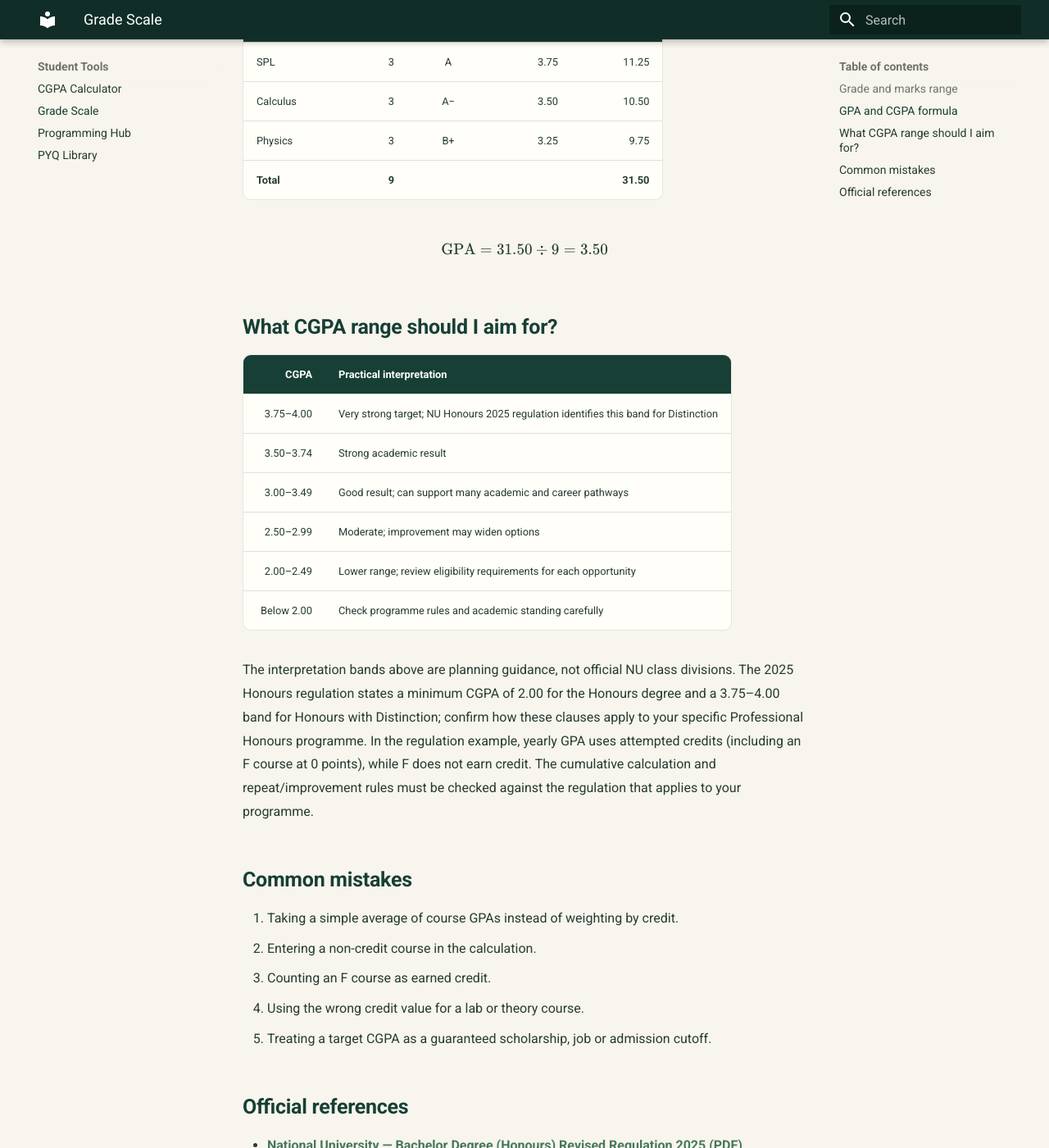
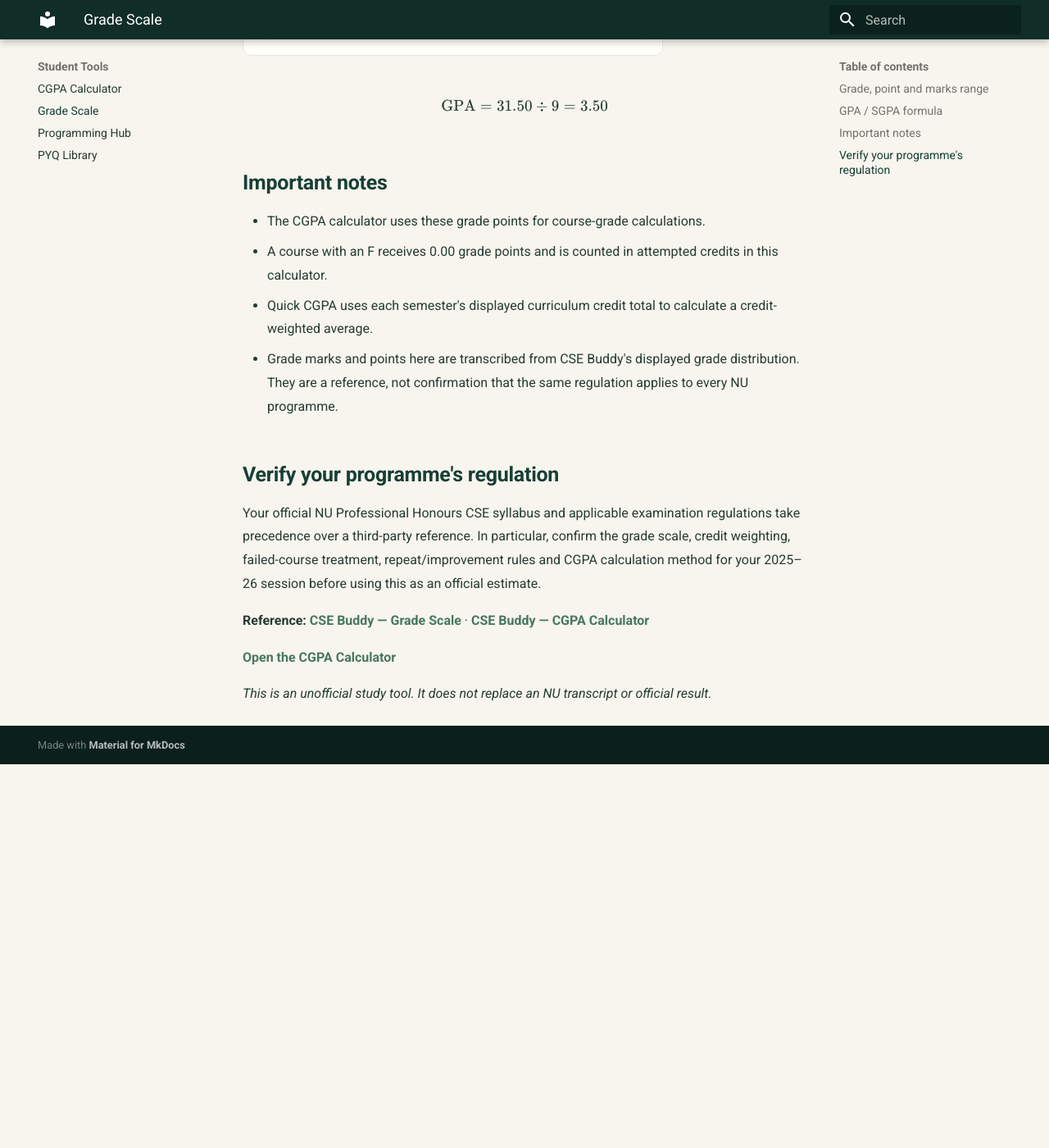
Before and after one commit to taimiyatahsin0-png/nu-cse-notes-store, an MkDocs documentation site: the page built from docs/tools/grade-scale.md, in a window 1280 px wide and 1400 px high, scrolled down 1324 px. Shown: the whole window at 82% size. Built offline with MkDocs 1.6.1 and Material for MkDocs 9.7.7, drawn with Linux system fonts in a browser that asks for light colours; after the commit the page ends 2256 px from its top, so only the background shows below that; some of the changed text lies outside the part shown.

Commit message:
Match CSE Buddy grade distribution

```diff
--- a/docs/tools/grade-scale.md
+++ b/docs/tools/grade-scale.md
@@ -1,33 +1,29 @@
-# NU Grade Scale
+# Grade Scale
 
-This page summarizes the commonly published National University 4.00 grading scale for Honours programmes. Always confirm that the regulation applies to your programme and session. The 2025 Revised Honours Regulation may not govern Professional Honours CSE.
+This page reproduces the grade distribution displayed on CSE Buddy's Grade Scale page.
 
-## Grade and marks range
+## Grade, point and marks range
 
-| Marks obtained | Letter grade | Grade point | Result |
-|---:|:---:|---:|---|
-| 80%–100% | A+ | 4.00 | Pass |
-| 75%–less than 80% | A | 3.75 | Pass |
-| 70%–less than 75% | A− | 3.50 | Pass |
-| 65%–less than 70% | B+ | 3.25 | Pass |
-| 60%–less than 65% | B | 3.00 | Pass |
-| 55%–less than 60% | B− | 2.75 | Pass |
-| 50%–less than 55% | C+ | 2.50 | Pass |
-| 45%–less than 50% | C | 2.25 | Pass |
-| 40%–less than 45% | D | 2.00 | Lowest pass grade |
-| Below 40% | F | 0.00 | Fail |
+| Grade | Grade point | Marks range |
+|:---:|---:|---:|
+| A+ | 4.00 | 80–100 |
+| A | 3.75 | 75–79 |
+| A− | 3.50 | 70–74 |
+| B+ | 3.25 | 65–69 |
+| B | 3.00 | 60–64 |
+| B− | 2.75 | 55–59 |
+| C+ | 2.50 | 50–54 |
+| C | 2.25 | 45–49 |
+| D | 2.00 | 40–44 |
+| F (Fail) | 0.00 | 0–39 |
 
-**Range clarification:** 75% exactly is A (3.75), 70% exactly is A− (3.50), 40% exactly is D (2.00), and 39.99% is F (0.00). A+ begins at 80%.
-
-## GPA and CGPA formula
-
-A credit-weighted result gives more weight to a course with more credits.
+## GPA / SGPA formula
 
 \[
-\text{GPA} = \frac{\sum(\text{Credit} \times \text{Grade Point})}{\sum(\text{Attempted Credits})}
+\text{GPA} = \frac{\sum(\text{Course Credit} \times \text{Grade Point})}{\sum(\text{Attempted Course Credits})}
 \]
 
-For example:
+**Example**
 
 | Course | Credit | Grade | Grade point | Quality points |
 |---|---:|:---:|---:|---:|
@@ -40,32 +36,19 @@ For example:
 \text{GPA} = 31.50 \div 9 = 3.50
 \]
 
-## What CGPA range should I aim for?
+## Important notes
 
-| CGPA | Practical interpretation |
-|---:|---|
-| 3.75–4.00 | Very strong target; NU Honours 2025 regulation identifies this band for Distinction |
-| 3.50–3.74 | Strong academic result |
-| 3.00–3.49 | Good result; can support many academic and career pathways |
-| 2.50–2.99 | Moderate; improvement may widen options |
-| 2.00–2.49 | Lower range; review eligibility requirements for each opportunity |
-| Below 2.00 | Check programme rules and academic standing carefully |
+- The CGPA calculator uses these grade points for course-grade calculations.
+- A course with an F receives 0.00 grade points and is counted in attempted credits in this calculator.
+- Quick CGPA uses each semester's displayed curriculum credit total to calculate a credit-weighted average.
+- Grade marks and points here are transcribed from CSE Buddy's displayed grade distribution. They are a reference, not confirmation that the same regulation applies to every NU programme.
 
-The interpretation bands above are planning guidance, not official NU class divisions. The 2025 Honours regulation states a minimum CGPA of 2.00 for the Honours degree and a 3.75–4.00 band for Honours with Distinction; confirm how these clauses apply to your specific Professional Honours programme. In the regulation example, yearly GPA uses attempted credits (including an F course at 0 points), while F does not earn credit. The cumulative calculation and repeat/improvement rules must be checked against the regulation that applies to your programme.
+## Verify your programme's regulation
 
-## Common mistakes
+Your official NU Professional Honours CSE syllabus and applicable examination regulations take precedence over a third-party reference. In particular, confirm the grade scale, credit weighting, failed-course treatment, repeat/improvement rules and CGPA calculation method for your 2025–26 session before using this as an official estimate.
 
-1. Taking a simple average of course GPAs instead of weighting by credit.
-2. Entering a non-credit course in the calculation.
-3. Counting an F course as earned credit.
-4. Using the wrong credit value for a lab or theory course.
-5. Treating a target CGPA as a guaranteed scholarship, job or admission cutoff.
-
-## Official references
-
-- [National University — Bachelor Degree (Honours) Revised Regulation 2025 (PDF)](https://rc.gov.bd/notice_panel/rc/upload_notices/IMG_20251111_0004.pdf)
-- [National University official website](https://www.nu.ac.bd/)
+**Reference:** [CSE Buddy — Grade Scale](https://csebuddy.pythonanywhere.com/grade-distribution/) · [CSE Buddy — CGPA Calculator](https://csebuddy.pythonanywhere.com/cgpa-calculator/)
 
 [Open the CGPA Calculator](cgpa-calculator.md)
 
-*This page is an educational guide, not an official transcript or result calculator.*
+*This is an unofficial study tool. It does not replace an NU transcript or official result.*
```
